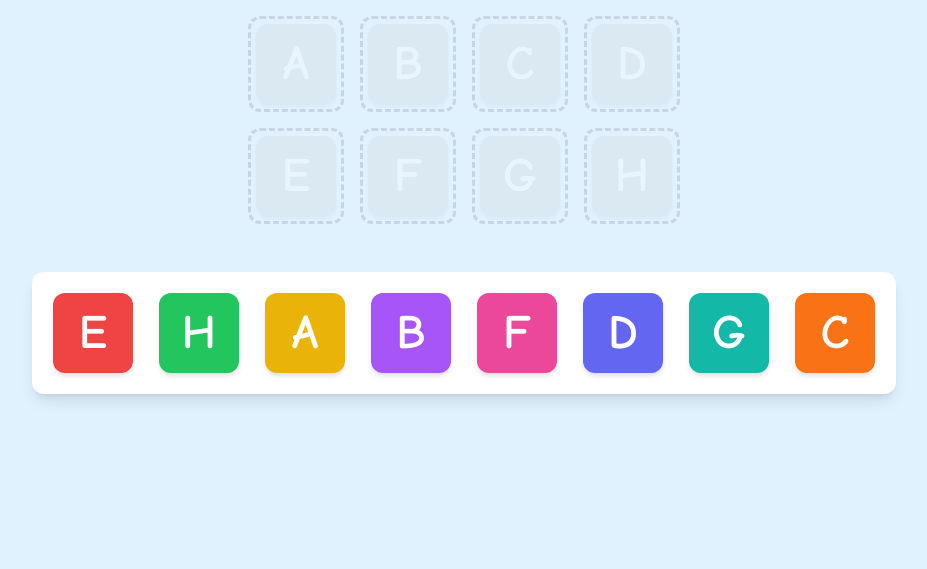
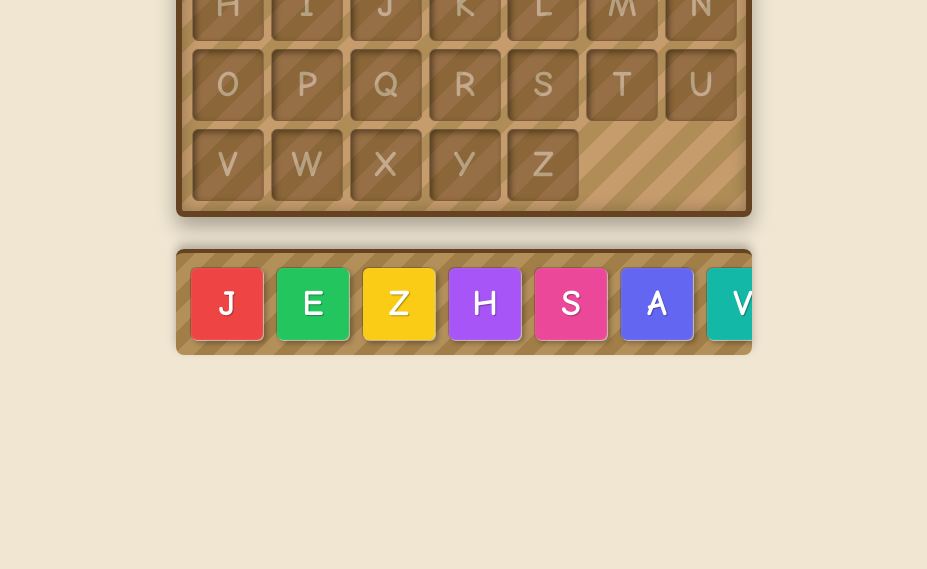
Before and after one commit to biswatma/abcd-game, a plain HTML site: page index.html in a window 1280 px wide. Shown: the part 231-800 px from the top of the page, without its empty margins (176-1103 px from the left). Drawn offline with nearby package versions, Linux system fonts and the light colour scheme.

Commit message:
Feat: Implement A-Z, wooden board UI theme

```diff
--- a/index.html
+++ b/index.html
@@ -8,59 +8,90 @@
     <style>
         body {
             font-family: 'Comic Sans MS', 'Chalkboard SE', 'Marker Felt', sans-serif;
-            overscroll-behavior: none; /* Prevents pull-to-refresh on mobile */
+            overscroll-behavior: none;
+            background-color: #f0e6d2; /* Light parchment/beige background for the page */
+        }
+        #game-board {
+            background: linear-gradient(135deg, #b08d57 25%, #c69c6d 25%, #c69c6d 50%, #b08d57 50%, #b08d57 75%, #c69c6d 75%, #c69c6d 100%);
+            background-size: 50px 50px; /* Wood grain pattern size */
+            border: 6px solid #654321; /* Darker wood border */
+            box-shadow: 0 10px 20px rgba(0,0,0,0.3), inset 0 0 15px rgba(0,0,0,0.25);
+            padding: 10px; /* Adjust padding for the board */
         }
         .letter-draggable {
-            touch-action: none; /* Recommended for draggable elements to prevent scrolling */
+            touch-action: none;
             cursor: grab;
-            user-select: none; /* Prevent text selection during drag */
+            user-select: none;
+            transition: transform 0.1s ease-out, box-shadow 0.1s ease-out;
         }
         .letter-draggable:active {
             cursor: grabbing;
+            transform: scale(1.08) translateY(-3px); /* Lift effect */
+            box-shadow: 0 10px 20px rgba(0,0,0,0.3);
         }
         .drop-zone {
-            border: 3px dashed #cbd5e1; /* slate-300 */
+            background-color: rgba(0,0,0,0.15); /* Darker indent color for wood */
+            border: 1px solid #8a6e4a; /* Indent border, less prominent */
+            box-shadow: inset 3px 3px 6px rgba(0,0,0,0.4); /* Deeper inset shadow */
             transition: background-color 0.2s ease-in-out;
+            /* Sizes for drop-zones are set by Tailwind classes in JS */
         }
         .drop-zone.drag-over {
-            background-color: #e0f2fe; /* sky-100 */
+            background-color: rgba(255,255,255,0.15); /* Brighter highlight on wood */
         }
+        /* Letter block style */
         .letter-svg {
-            width: 80px;
-            height: 80px;
             display: flex;
             align-items: center;
             justify-content: center;
-            font-size: 48px;
             font-weight: bold;
-            border-radius: 0.75rem; /* rounded-xl */
-            box-shadow: 0 4px 6px -1px rgba(0, 0, 0, 0.1), 0 2px 4px -1px rgba(0, 0, 0, 0.06); /* shadow-md */
+            border-radius: 0.375rem; /* Tailwind's rounded-md */
+            box-shadow:
+                1px 1px 0px #fff8, /* Top-left highlight */
+                -1px -1px 0px #0003, /* Bottom-right shadow for depth */
+                3px 3px 5px rgba(0,0,0,0.3), /* Main shadow for "thickness" */
+                inset 0 0 2px rgba(255,255,255,0.2); /* Slight inner bevel */
+            text-shadow: 1px 1px 1px rgba(0,0,0,0.3);
+            /* Sizes and colors are set by Tailwind classes in JS */
         }
-        .drop-zone .letter-svg { /* Style for the shadow/placeholder letter */
-            opacity: 0.3;
+        .drop-zone .letter-svg { /* Style for the placeholder letter in drop zone */
+            opacity: 0.35;
+            box-shadow: inset 2px 2px 4px rgba(0,0,0,0.5);
+            text-shadow: none;
+            /* Color is bg-yellow-800 or similar from JS */
         }
-        .matched {
-            transform: scale(1.1);
-            transition: transform 0.2s ease-out;
+        .matched { /* Style for letter when correctly placed */
+            transform: scale(1.0);
+            box-shadow: inset 2px 2px 5px rgba(0,0,0,0.4); /* Settled into the board */
+            cursor: default !important;
+            transition: transform 0.2s ease-out, box-shadow 0.2s ease-out;
         }
         .letter-tray-item {
-            min-width: 90px; /* Ensure touch target is large enough */
-            min-height: 90px;
             display: flex;
             align-items: center;
             justify-content: center;
+            padding: 3px; /* Small padding around tray items */
+        }
+        #letter-tray {
+            background: linear-gradient(135deg, #a17d48 25%, #b38f5a 25%, #b38f5a 50%, #a17d48 50%, #a17d48 75%, #b38f5a 75%, #b38f5a 100%);
+            background-size: 40px 40px;
+            border-top: 4px solid #654321;
+            box-shadow: 0 -5px 10px rgba(0,0,0,0.25);
+            /* Width and padding adjusted via Tailwind */
         }
     </style>
 </head>
-<body class="bg-sky-100 flex flex-col items-center justify-center min-h-screen p-4">
+<body class="flex flex-col items-center justify-start min-h-screen p-2 sm:p-4 pt-6 sm:pt-8">
 
-    <h1 class="text-4xl font-bold text-pink-500 mb-8">Alphabet Puzzle Game</h1>
+    <h1 class="text-3xl sm:text-4xl md:text-5xl font-bold text-orange-800 mb-4 sm:mb-6" style="text-shadow: 1px 1px 0px #d2b48c, 2px 2px 0px #8b4513;">Alphabet Wood Puzzle</h1>
 
-    <div id="drop-zones-container" class="grid grid-cols-2 sm:grid-cols-4 gap-4 mb-12">
-        <!-- Drop zones will be injected here by JS -->
+    <div id="game-board" class="p-2 sm:p-3 rounded-lg shadow-xl mb-6 sm:mb-8 w-full max-w-xs xs:max-w-sm sm:max-w-md md:max-w-lg lg:max-w-xl">
+        <div id="drop-zones-container" class="grid grid-cols-4 xs:grid-cols-5 sm:grid-cols-6 md:grid-cols-7 gap-1 sm:gap-2">
+            <!-- Drop zones will be injected here by JS -->
+        </div>
     </div>
 
-    <div id="letter-tray" class="bg-white p-4 rounded-xl shadow-lg flex space-x-4 overflow-x-auto">
+    <div id="letter-tray" class="p-2 sm:p-3 rounded-lg shadow-lg flex space-x-1 sm:space-x-2 overflow-x-auto w-full max-w-xs xs:max-w-sm sm:max-w-md md:max-w-lg lg:max-w-xl">
         <!-- Draggable letters will be injected here by JS -->
     </div>
 
@@ -82,23 +113,24 @@
             const dropZonesContainer = document.getElementById('drop-zones-container');
             const letterTray = document.getElementById('letter-tray');
 
-            let letters = ['A', 'B', 'C', 'D', 'E', 'F', 'G', 'H'];
+            let letters = 'ABCDEFGHIJKLMNOPQRSTUVWXYZ'.split('');
             let draggedLetterElement = null;
             let originalParent = null;
 
             // Audio placeholders
             const successSound = { play: () => console.log('Success sound') };
             const tryAgainSound = { play: () => console.log('Try again sound') };
-            const letterSounds = {
-                'A': { play: () => console.log('Playing A') }, 'B': { play: () => console.log('Playing B') },
-                'C': { play: () => console.log('Playing C') }, 'D': { play: () => console.log('Playing D') },
-                'E': { play: () => console.log('Playing E') }, 'F': { play: () => console.log('Playing F') },
-                'G': { play: () => console.log('Playing G') }, 'H': { play: () => console.log('Playing H') },
-            };
+            const letterSounds = {};
+            letters.forEach(l => letterSounds[l] = { play: () => console.log(`Playing ${l}`) });
 
             const letterColors = [
-                'bg-red-500', 'bg-green-500', 'bg-yellow-500', 'bg-purple-500',
-                'bg-pink-500', 'bg-indigo-500', 'bg-teal-500', 'bg-orange-500'
+                'bg-red-500', 'bg-green-500', 'bg-yellow-400', 'bg-purple-500', // Adjusted yellow for better visibility
+                'bg-pink-500', 'bg-indigo-500', 'bg-teal-500', 'bg-orange-500',
+                'bg-sky-500', 'bg-lime-500', 'bg-rose-500', 'bg-cyan-500',
+                'bg-emerald-500', 'bg-fuchsia-500', 'bg-amber-500', 'bg-violet-500',
+                'bg-red-400', 'bg-green-400', 'bg-yellow-300', 'bg-purple-400',
+                'bg-pink-400', 'bg-indigo-400', 'bg-teal-400', 'bg-orange-400',
+                'bg-sky-400', 'bg-lime-400' // Enough for 26 letters
             ];
 
             function initializeGame() {
@@ -114,10 +146,14 @@
                 // Initialize Drop Zones
                 letters.forEach(letter => {
                     const zone = document.createElement('div');
-                    zone.classList.add('drop-zone', 'w-24', 'h-24', 'rounded-xl', 'flex', 'items-center', 'justify-center');
+                    // Sizes are now more reliant on Tailwind classes set here and in createLetterElement
+                    zone.classList.add('drop-zone', 'rounded-md', 'flex', 'items-center', 'justify-center');
+                    // Apply same dynamic sizing as letter elements for consistency
+                    const sizeClasses = ['w-14', 'h-14', 'sm:w-[68px]', 'sm:h-[68px]', 'md:w-[72px]', 'md:h-[72px]'];
+                    zone.classList.add(...sizeClasses);
                     zone.dataset.letter = letter;
 
-                    const placeholderLetter = createLetterElement(letter, false, 'bg-gray-300');
+                    const placeholderLetter = createLetterElement(letter, false, 'bg-yellow-900'); // Darker placeholder for wood
                     placeholderLetter.classList.remove('cursor-pointer');
                     placeholderLetter.style.opacity = '0.3';
                     zone.appendChild(placeholderLetter);
@@ -154,9 +190,12 @@
             function createLetterElement(letter, isDraggable = true, color = 'bg-blue-500') {
                 const el = document.createElement('div');
                 el.textContent = letter;
-                el.classList.add('letter-svg', color, 'text-white', 'cursor-pointer');
+                // Base class 'letter-svg' is styled in CSS. JS adds dynamic size and color.
+                const sizeClasses = ['w-14', 'h-14', 'sm:w-[68px]', 'sm:h-[68px]', 'md:w-[72px]', 'md:h-[72px]', 'text-2xl', 'sm:text-3xl', 'md:text-4xl'];
+                el.classList.add('letter-svg', ...sizeClasses, color, 'text-white');
+
                 if (isDraggable) {
-                    el.classList.add('letter-draggable');
+                    el.classList.add('letter-draggable', 'cursor-pointer');
                     el.draggable = true;
                     el.dataset.letter = letter;
                     el.addEventListener('click', () => {
```
